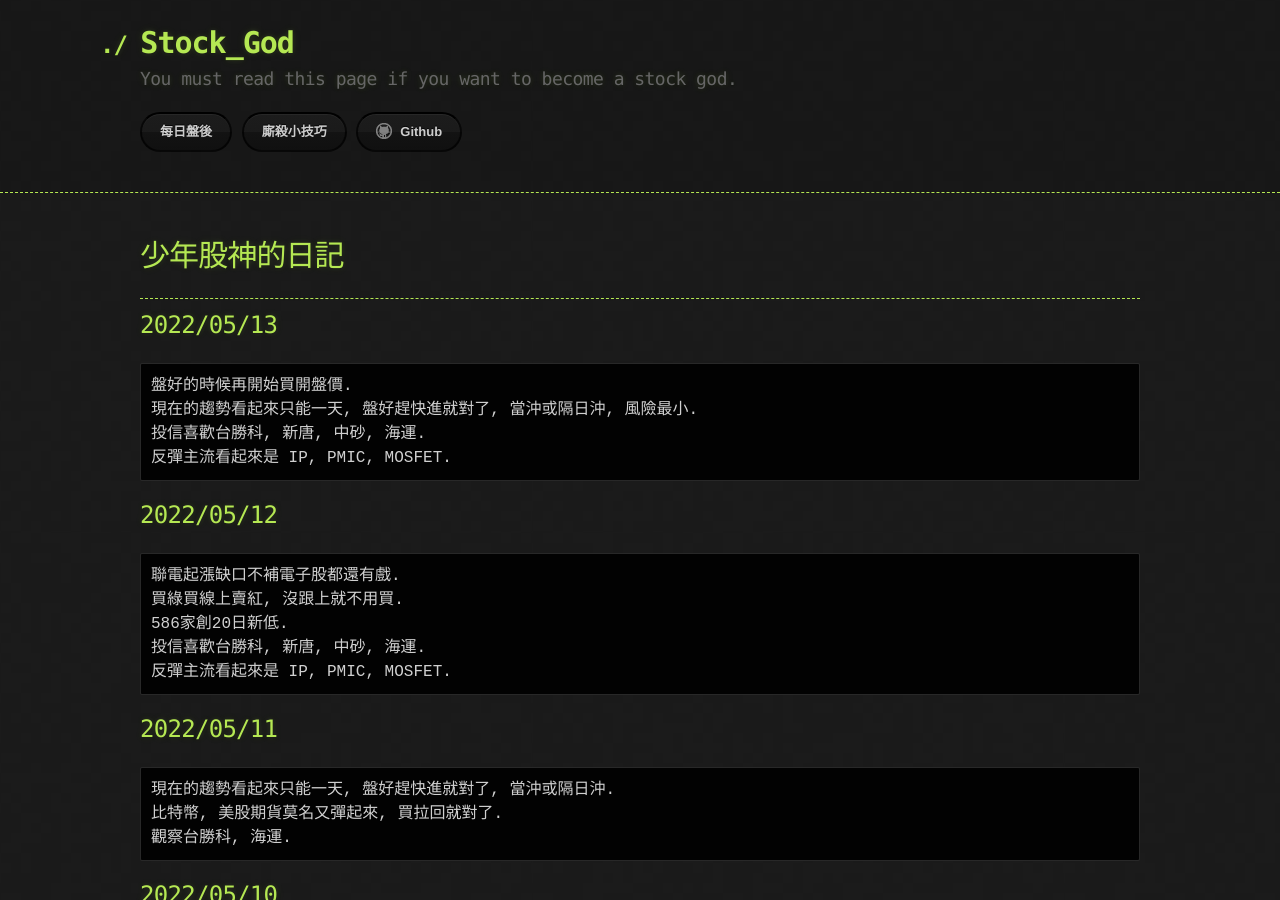
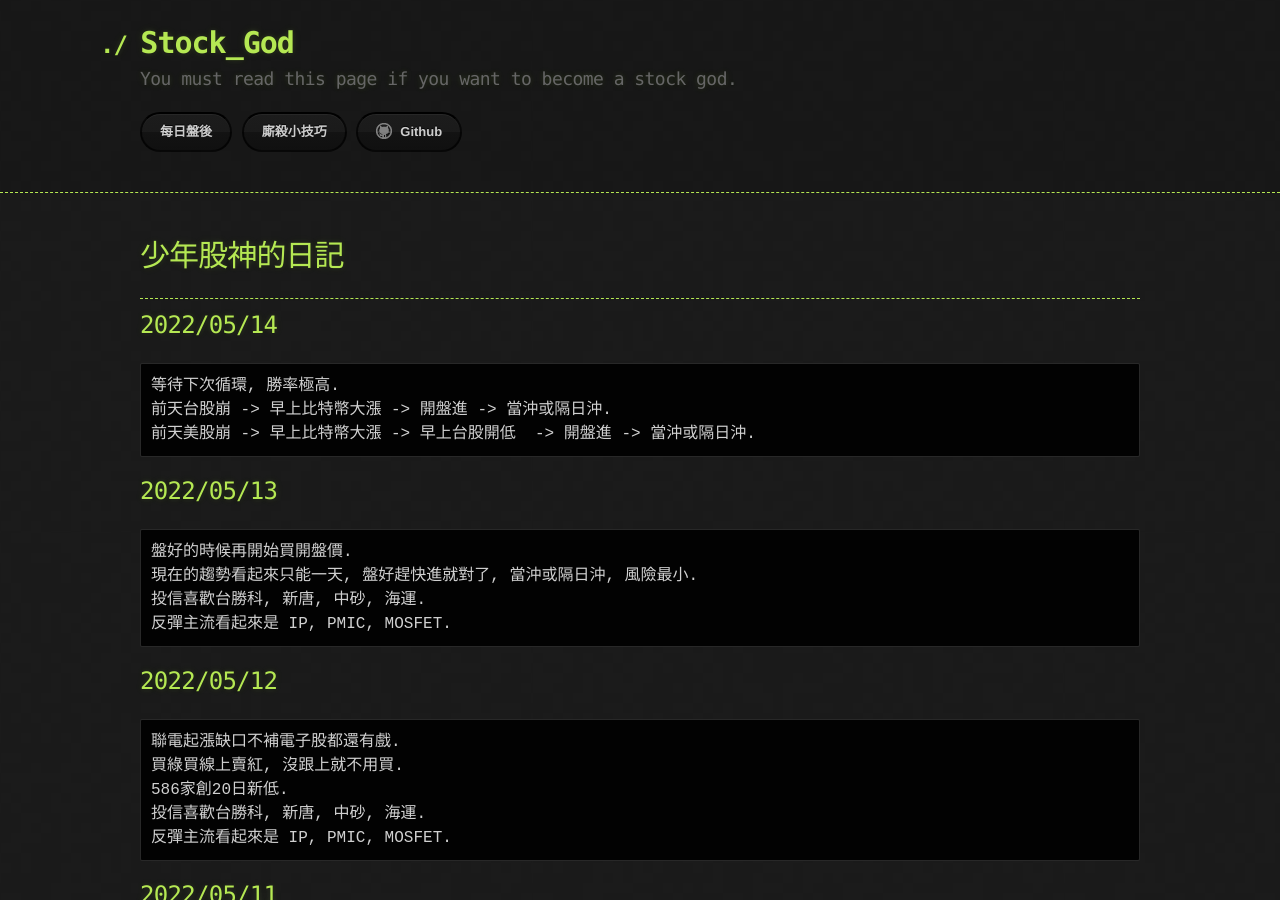
Before and after one commit to lepg5487/Stock_God, a Jekyll site: the page built from index.md, in a window 1280 px wide and 900 px high. Built offline with Jekyll 4.4.1, drawn with Linux system fonts in a browser that asks for light colours; our own code applies the rules of GitHub Pages for plain Markdown files.

Commit message:
Update index.md

````diff
--- a/index.md
+++ b/index.md
@@ -5,6 +5,13 @@ layout: testlayouts
 # 少年股神的日記
 
 ---
+
+## 2022/05/14
+```
+等待下次循環, 勝率極高.
+前天台股崩 -> 早上比特幣大漲 -> 開盤進 -> 當沖或隔日沖.
+前天美股崩 -> 早上比特幣大漲 -> 早上台股開低  -> 開盤進 -> 當沖或隔日沖.
+```
 
 ## 2022/05/13
 ```
````
